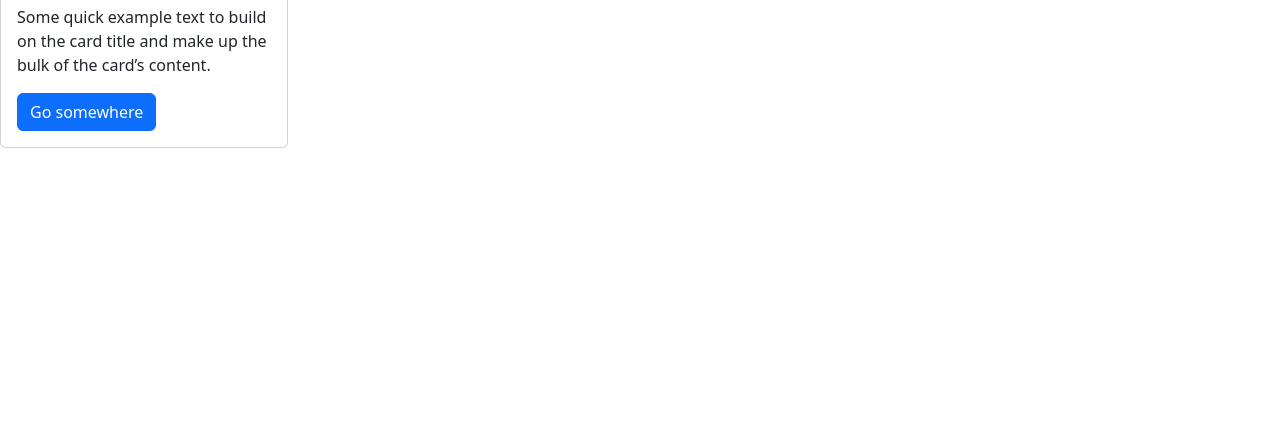
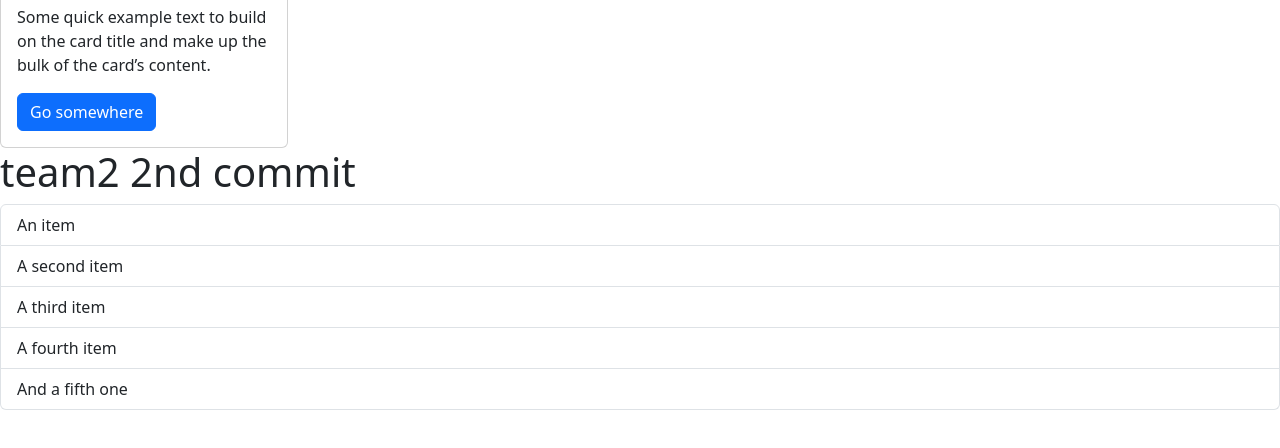
Before and after one commit to Techno-rusuky/new-branch-Git, a plain HTML site: page index.html in a window 1280 px wide. Shown: the part 220-668 px from the top of the page. Drawn offline with nearby package versions, Linux system fonts and the light colour scheme.

Commit message:
team2 2nd commit added

```diff
--- a/index.html
+++ b/index.html
@@ -50,7 +50,17 @@
 </div>
 </div>
 
-
+<!-- team2 2nd commit -->
+ <div>
+        <h1>team2  2nd commit</h1>
+        <ul class="list-group">
+  <li class="list-group-item">An item</li>
+  <li class="list-group-item">A second item</li>
+  <li class="list-group-item">A third item</li>
+  <li class="list-group-item">A fourth item</li>
+  <li class="list-group-item">And a fifth one</li>
+</ul>
+ </div>
 
 
     <script src="https://cdn.jsdelivr.net/npm/bootstrap@5.3.8/dist/js/bootstrap.bundle.min.js" integrity="sha384-FKyoEForCGlyvwx9Hj09JcYn3nv7wiPVlz7YYwJrWVcXK/BmnVDxM+D2scQbITxI" crossorigin="anonymous"></script>
```
